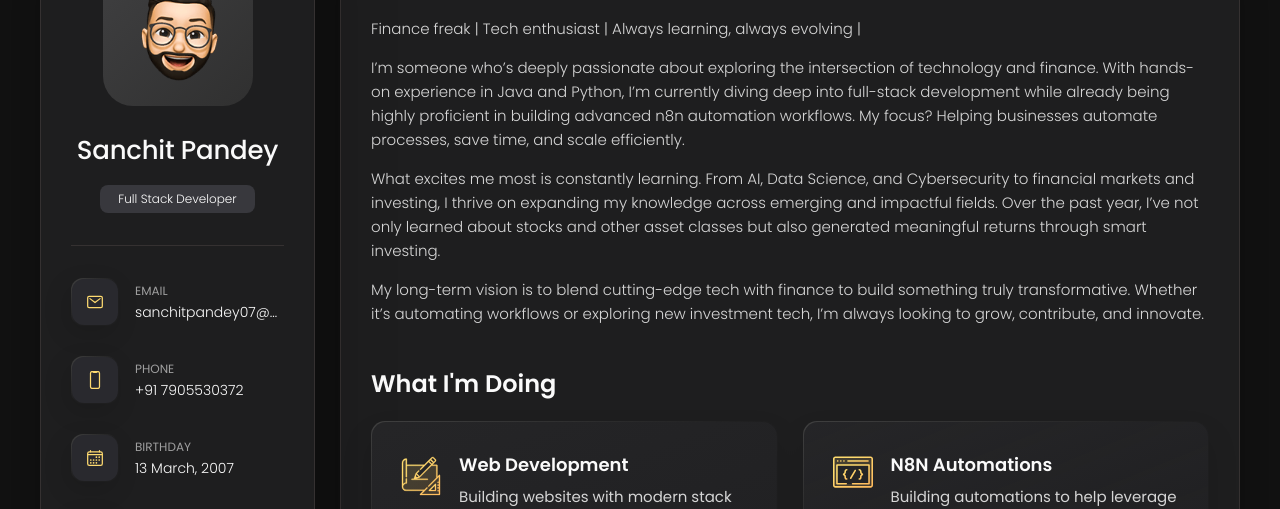
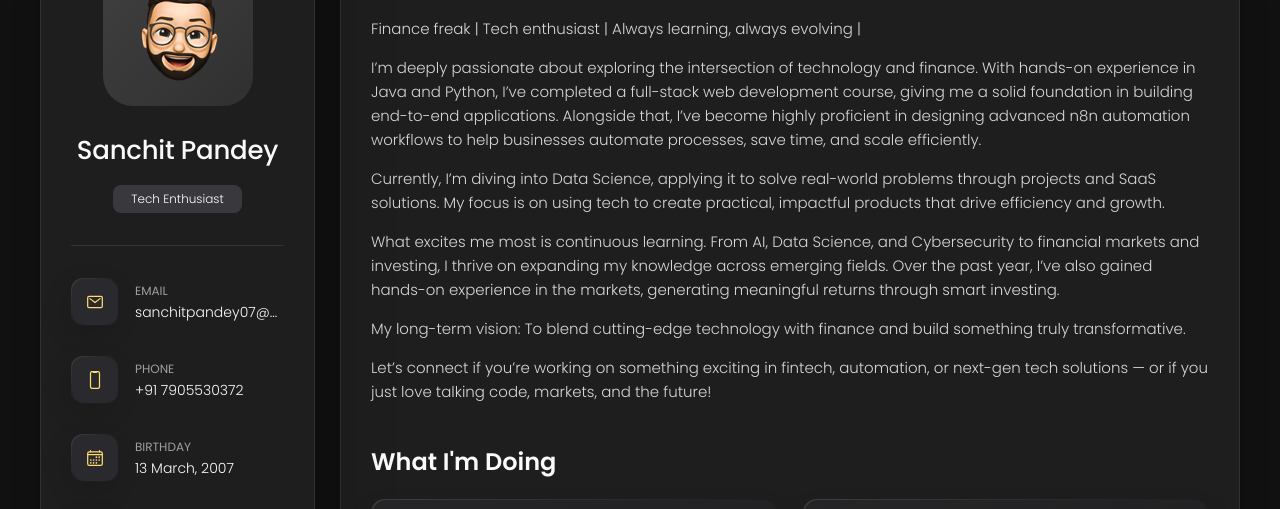
Before and after one commit to SanchitCoder/Portfolio, a plain HTML site: page index.html in a window 1280 px wide. Shown: the part 162-671 px from the top of the page. Drawn offline with nearby package versions, Linux system fonts and the light colour scheme.

Commit message:
Changes in bio

```diff
--- a/index.html
+++ b/index.html
@@ -48,7 +48,7 @@
         <div class="info-content">
           <h1 class="name" title="Om Kharche">Sanchit Pandey</h1>
 
-          <p class="title">Full Stack Developer</p>
+          <p class="title">Tech Enthusiast</p>
         </div>
 
         <button class="info_more-btn" data-sidebar-btn>
@@ -213,22 +213,31 @@
           </p>
 
           <p>
-            I’m someone who’s deeply passionate about exploring the intersection of technology and finance. With
-            hands-on experience in Java and Python, I’m currently diving deep into full-stack development while already
-            being highly proficient in building advanced n8n automation workflows. My focus? Helping businesses automate
-            processes, save time, and scale efficiently.
+            I’m deeply passionate about exploring the intersection of technology and finance. With hands-on experience
+            in Java and Python, I’ve completed a full-stack web development course, giving me a solid foundation in
+            building end-to-end applications. Alongside that, I’ve become highly proficient in designing advanced n8n
+            automation workflows to help businesses automate processes, save time, and scale efficiently.
           <p>
-            What excites me most is constantly learning. From AI, Data Science, and Cybersecurity to financial markets
-            and investing, I thrive on expanding my knowledge across emerging and impactful fields. Over the past year,
-            I’ve not only learned about stocks and other asset classes but also generated meaningful returns through
-            smart investing.
+            Currently, I’m diving into Data Science, applying it to solve real-world problems through projects and SaaS
+            solutions. My focus is on using tech to create practical, impactful products that drive efficiency and
+            growth.
+          </p>
+          <p>
+            What excites me most is continuous learning. From AI, Data Science, and Cybersecurity to financial markets
+            and investing, I thrive on expanding my knowledge across emerging fields. Over the past year, I’ve also
+            gained hands-on experience in the markets, generating meaningful returns through smart investing.
           </p>
 
           <p>
-            My long-term vision is to blend cutting-edge tech with finance to build something truly transformative.
-            Whether it’s automating workflows or exploring new investment tech, I’m always looking to grow, contribute,
-            and innovate.
+            My long-term vision: To blend cutting-edge technology with finance and build something truly transformative.
 
+
+
+
+          </p>
+          <p>
+            Let’s connect if you’re working on something exciting in fintech, automation, or next-gen tech solutions —
+            or if you just love talking code, markets, and the future!
           </p>
 
           </p>
@@ -375,7 +384,8 @@
 
                 <div class="testimonials-text" data-testimonials-text>
                   <p>
-                    The investor and wallet of our group. He is great in making money from stock market just like his mentor, "Sanchit".
+                    The investor and wallet of our group. He is great in making money from stock market just like his
+                    mentor, "Sanchit".
 
                   </p>
                 </div>
```
